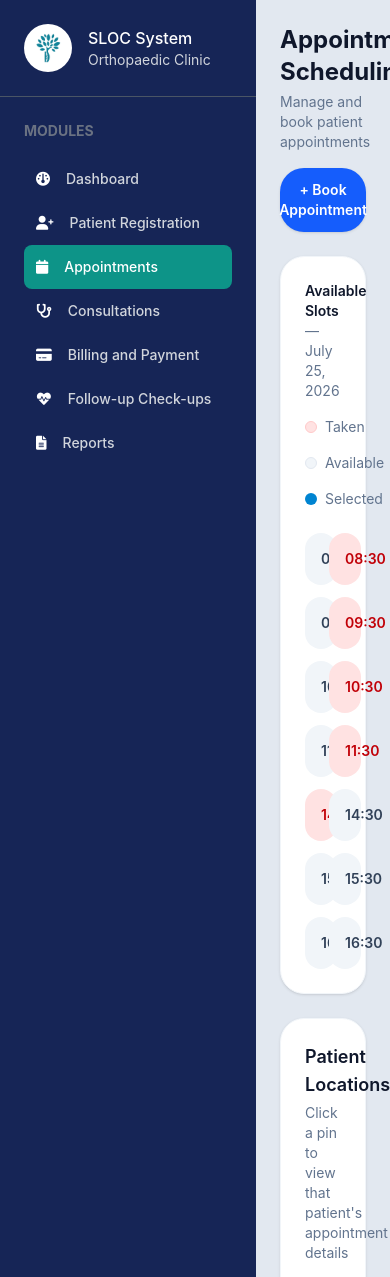
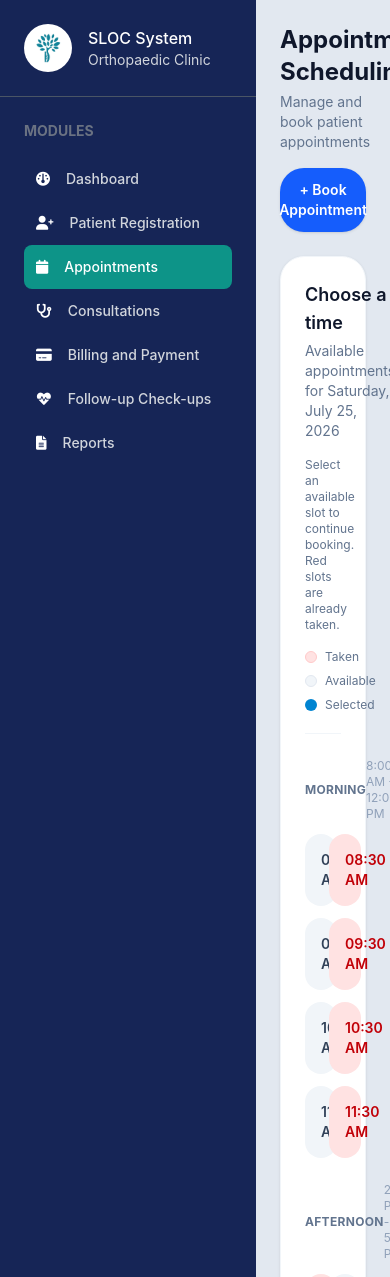
Before and after one commit to Raffy-san/Orthopaedic-clinic-system, a PHP site: page /admin/appointments.php in a window 390 px wide. Shown: the top 1277 px of the page. Run offline with PHP 8.4, Linux system fonts and the light colour scheme; data that the repository does not hold is empty.

Commit message:
On branch raffy  Your branch is up to date with 'origin/raffy'.  Changes to be committed: 	modified:   admin/appointments.php 	modified:   assets/css/output.css

```diff
--- a/admin/appointments.php
+++ b/admin/appointments.php
@@ -73,13 +73,18 @@
         </div>
 
         <div class="space-y-6">
+            <div class="grid grid-cols-1 gap-6 xl:grid-cols-2">
                 <div class="rounded-3xl bg-white p-6 shadow-sm border border-slate-100">
-                <div class="flex flex-col gap-4 sm:flex-row sm:items-center sm:justify-between mb-6">
+                    <div class="mb-6 flex flex-col gap-4 border-b border-slate-100 pb-5">
+                        <div class="flex items-start justify-between gap-3">
                             <div>
-                        <p class="text-sm font-semibold text-slate-900">Available Slots <span
-                                class="font-normal text-slate-500">— July 25, 2026</span></p>
+                                <h2 class="text-lg font-semibold text-slate-900">Choose a time</h2>
+                                <p class="mt-1 text-sm text-slate-500">Available appointments for Saturday, July 25, 2026</p>
                             </div>
-                    <div class="flex flex-wrap items-center gap-4 text-sm text-slate-500">
+                            <span class="shrink-0 rounded-full bg-emerald-50 px-3 py-1 text-xs font-semibold text-emerald-700">9 available</span>
+                        </div>
+                        <p class="text-xs text-slate-500">Select an available slot to continue booking. Red slots are already taken.</p>
+                        <div class="flex flex-wrap items-center gap-x-4 gap-y-2 text-xs text-slate-500">
                             <span class="flex items-center gap-2"><span
                                     class="h-3 w-3 rounded-full bg-red-100 border border-red-200"></span>Taken</span>
                             <span class="flex items-center gap-2"><span
@@ -89,45 +94,54 @@
                         </div>
                     </div>
 
-                <div class="grid grid-cols-2 sm:grid-cols-4 xl:grid-cols-6 gap-3">
+                    <div class="mb-3 flex items-center justify-between">
+                        <h3 class="text-xs font-bold uppercase tracking-wide text-slate-500">Morning</h3>
+                        <span class="text-xs text-slate-400">8:00 AM - 12:00 PM</span>
+                    </div>
+                    <div class="mb-6 grid grid-cols-2 gap-3 sm:grid-cols-3">
                     <button
-                        class="rounded-3xl bg-slate-100 px-4 py-4 text-sm font-semibold text-slate-700">08:00</button>
-                    <button class="rounded-3xl bg-red-100 px-4 py-4 text-sm font-semibold text-red-700">08:30</button>
+                        class="rounded-3xl bg-slate-100 px-4 py-4 text-sm font-semibold text-slate-700">08:00 AM</button>
+                    <button class="rounded-3xl bg-red-100 px-4 py-4 text-sm font-semibold text-red-700">08:30 AM</button>
                     <button
-                        class="rounded-3xl bg-slate-100 px-4 py-4 text-sm font-semibold text-slate-700">09:00</button>
-                    <button class="rounded-3xl bg-red-100 px-4 py-4 text-sm font-semibold text-red-700">09:30</button>
+                        class="rounded-3xl bg-slate-100 px-4 py-4 text-sm font-semibold text-slate-700">09:00 AM</button>
+                    <button class="rounded-3xl bg-red-100 px-4 py-4 text-sm font-semibold text-red-700">09:30 AM</button>
                     <button
-                        class="rounded-3xl bg-slate-100 px-4 py-4 text-sm font-semibold text-slate-700">10:00</button>
-                    <button class="rounded-3xl bg-red-100 px-4 py-4 text-sm font-semibold text-red-700">10:30</button>
+                        class="rounded-3xl bg-slate-100 px-4 py-4 text-sm font-semibold text-slate-700">10:00 AM</button>
+                    <button class="rounded-3xl bg-red-100 px-4 py-4 text-sm font-semibold text-red-700">10:30 AM</button>
                     <button
-                        class="rounded-3xl bg-slate-100 px-4 py-4 text-sm font-semibold text-slate-700">11:00</button>
-                    <button class="rounded-3xl bg-red-100 px-4 py-4 text-sm font-semibold text-red-700">11:30</button>
-                    <button class="rounded-3xl bg-red-100 px-4 py-4 text-sm font-semibold text-red-700">14:00</button>
+                        class="rounded-3xl bg-slate-100 px-4 py-4 text-sm font-semibold text-slate-700">11:00 AM</button>
+                    <button class="rounded-3xl bg-red-100 px-4 py-4 text-sm font-semibold text-red-700">11:30 AM</button>
+                    </div>
+
+                    <div class="mb-3 flex items-center justify-between">
+                        <h3 class="text-xs font-bold uppercase tracking-wide text-slate-500">Afternoon</h3>
+                        <span class="text-xs text-slate-400">2:00 PM - 5:00 PM</span>
+                    </div>
+                    <div class="grid grid-cols-2 gap-3 sm:grid-cols-3">
+                    <button class="rounded-3xl bg-red-100 px-4 py-4 text-sm font-semibold text-red-700">02:00 PM</button>
                     <button
-                        class="rounded-3xl bg-slate-100 px-4 py-4 text-sm font-semibold text-slate-700">14:30</button>
+                        class="rounded-3xl bg-slate-100 px-4 py-4 text-sm font-semibold text-slate-700">02:30 PM</button>
                     <button
-                        class="rounded-3xl bg-slate-100 px-4 py-4 text-sm font-semibold text-slate-700">15:00</button>
+                        class="rounded-3xl bg-slate-100 px-4 py-4 text-sm font-semibold text-slate-700">03:00 PM</button>
                     <button
-                        class="rounded-3xl bg-slate-100 px-4 py-4 text-sm font-semibold text-slate-700">15:30</button>
+                        class="rounded-3xl bg-slate-100 px-4 py-4 text-sm font-semibold text-slate-700">03:30 PM</button>
                     <button
-                        class="rounded-3xl bg-slate-100 px-4 py-4 text-sm font-semibold text-slate-700">16:00</button>
+                        class="rounded-3xl bg-slate-100 px-4 py-4 text-sm font-semibold text-slate-700">04:00 PM</button>
                     <button
-                        class="rounded-3xl bg-slate-100 px-4 py-4 text-sm font-semibold text-slate-700">16:30</button>
+                        class="rounded-3xl bg-slate-100 px-4 py-4 text-sm font-semibold text-slate-700">04:30 PM</button>
                     </div>
                 </div>
 
                 <!-- Patient Locations Map -->
-            <!-- Patient Locations Map -->
                 <div class="rounded-3xl bg-white p-6 shadow-sm border border-slate-100">
-                <div class="flex flex-col gap-4 sm:flex-row sm:items-center sm:justify-between mb-6">
+                    <div class="mb-6 flex flex-col gap-4 border-b border-slate-100 pb-5">
                         <div>
-                        <h2 class="text-lg font-semibold text-slate-900">Patient Locations</h2>
-                        <p class="mt-1 text-sm text-slate-500">Click a pin to view that patient's appointment details
-                        </p>
+                            <h2 class="text-lg font-semibold text-slate-900">Patient locations</h2>
+                            <p class="mt-1 text-sm text-slate-500">Use the age filters, then select a pin to view appointment details.</p>
                         </div>
 
-                    <!-- Age Group Filter -->
-                    <div class="flex items-center gap-2" id="ageFilterGroup">
+                        <div class="flex flex-wrap items-center gap-2" id="ageFilterGroup" aria-label="Filter patients by age">
+                            <span class="mr-1 text-xs font-semibold text-slate-500">Show:</span>
                         <button data-age="all"
                             class="age-filter-btn active-filter rounded-full px-4 py-2 text-xs font-semibold transition">
                             All Ages
@@ -148,6 +162,17 @@
                     </div>
                 <div id="patientMap" class="w-full rounded-3xl overflow-hidden border border-slate-200"
                     style="height: 420px;"></div>
+                <div class="mt-4 flex flex-wrap items-center gap-x-4 gap-y-2 text-xs text-slate-500" aria-label="Map status legend">
+                    <span class="font-semibold text-slate-700">Appointment status:</span>
+                    <span class="flex items-center gap-2"><span class="h-3 w-3 rounded-full bg-emerald-500"></span>Confirmed</span>
+                    <span class="flex items-center gap-2"><span class="h-3 w-3 rounded-full bg-amber-500"></span>Pending</span>
+                    <span class="flex items-center gap-2"><span class="h-3 w-3 rounded-full bg-rose-500"></span>Cancelled</span>
+                </div>
+                <p class="mt-3 text-[11px] leading-relaxed text-slate-400">
+                    Pins are anonymized for privacy — only age bracket, gender, and status are shown here.
+                    Full patient records are available in the patient's file, not on this map.
+                </p>
+                </div>
             </div>
 
             <div class="rounded-3xl bg-white p-6 shadow-sm border border-slate-100">
@@ -244,14 +269,18 @@
      *
      * const patients = <?php echo json_encode($patientsWithCoordinates); ?>;
      *
-     * Each patient record needs: name, doctor, reason, time, status, city, lat, lng, age.
+     * Each record needs: lat, lng, age, gender, status (and city, only for internal
+     * grouping — it is not shown to the viewer). Do NOT include name, doctor, or
+     * reason here — those stay in the patient's actual record/file and are pulled
+     * up separately (e.g. only after the analyst clicks through with proper access),
+     * not exposed on this map view.
      */
         const patients = [
-            { name: "Carmen Reyes", doctor: "Dr. Reyes", reason: "Follow-up", time: "11:30 AM", status: "Confirmed", city: "Imus, Cavite", lat: 14.4297, lng: 120.9367, age: 65 },
-            { name: "Diego Morales", doctor: "Dr. Villanueva", reason: "X-Ray Review", time: "02:00 PM", status: "Confirmed", city: "Quezon City", lat: 14.6760, lng: 121.0437, age: 42 },
-            { name: "Elena Castro", doctor: "Dr. Fuentes", reason: "New Patient", time: "03:30 PM", status: "Pending", city: "Makati City", lat: 14.5547, lng: 121.0244, age: 27 },
-            { name: "Ricardo Bautista", doctor: "Dr. Reyes", reason: "Consultation", time: "04:00 PM", status: "Pending", city: "Dasmariñas, Cavite", lat: 14.3294, lng: 120.9367, age: 58 },
-            { name: "Marisol Ramos", doctor: "Dr. Fuentes", reason: "Follow-up", time: "04:30 PM", status: "Cancelled", city: "Manila", lat: 14.5995, lng: 120.9842, age: 71 }
+            { city: "Imus, Cavite", lat: 14.4297, lng: 120.9367, age: 65, gender: "Female", status: "Confirmed" },
+            { city: "Quezon City", lat: 14.6760, lng: 121.0437, age: 42, gender: "Male", status: "Confirmed" },
+            { city: "Makati City", lat: 14.5547, lng: 121.0244, age: 27, gender: "Female", status: "Pending" },
+            { city: "Dasmariñas, Cavite", lat: 14.3294, lng: 120.9367, age: 58, gender: "Male", status: "Pending" },
+            { city: "Manila", lat: 14.5995, lng: 120.9842, age: 71, gender: "Female", status: "Cancelled" }
         ];
 
         const statusColors = {
@@ -267,6 +296,13 @@
             return "60plus";
         }
 
+        // Human-readable bracket label for the popup — never the exact age, just the range
+        function getAgeLabel(age) {
+            if (age < 30) return "Below 30";
+            if (age <= 59) return "30 - 59";
+            return "60 Above";
+        }
+
         // Center the map roughly over Metro Manila / Cavite
         const map = L.map('patientMap').setView([14.55, 121.0], 10);
 
@@ -276,7 +312,7 @@
         }).addTo(map);
 
         // Keep a reference to each marker alongside its patient data so we can filter later
-        const markers = patients.map(p => {
+        const markers = patients.map((p, index) => {
             const marker = L.circleMarker([p.lat, p.lng], {
                 radius: 9,
                 fillColor: statusColors[p.status] || "#64748b",
@@ -285,12 +321,14 @@
                 fillOpacity: 0.9
             });
 
+            // Anonymized popup: generic "Patient N" label, age bracket + gender in
+            // parentheses, city for general area only, and status. No name, no
+            // doctor, no visit reason — that stays in the actual patient file.
             const popupHtml = `
             <div class="patient-popup">
-                <h3>${p.name}</h3>
-                <p>${p.doctor} · ${p.reason}</p>
-                <p>${p.time} — ${p.city}</p>
-                <p>Age: ${p.age}</p>
+                <h3>Patient ${index + 1}</h3>
+                <p>(${getAgeLabel(p.age)}, ${p.gender})</p>
+                <p>${p.city}</p>
                 <span class="status" style="background:${statusColors[p.status]}22; color:${statusColors[p.status]};">${p.status}</span>
             </div>
         `;
--- a/assets/css/output.css
+++ b/assets/css/output.css
@@ -16,6 +16,7 @@
     --color-orange-700: oklch(55.3% 0.195 38.402);
     --color-orange-800: oklch(47% 0.157 37.304);
     --color-amber-100: oklch(96.2% 0.059 95.617);
+    --color-amber-500: oklch(76.9% 0.188 70.08);
     --color-amber-700: oklch(55.5% 0.163 48.998);
     --color-yellow-50: oklch(98.7% 0.026 102.212);
     --color-yellow-100: oklch(97.3% 0.071 103.193);
@@ -26,7 +27,9 @@
     --color-green-100: oklch(96.2% 0.044 156.743);
     --color-green-600: oklch(62.7% 0.194 149.214);
     --color-green-700: oklch(52.7% 0.154 150.069);
+    --color-emerald-50: oklch(97.9% 0.021 166.113);
     --color-emerald-100: oklch(95% 0.052 163.051);
+    --color-emerald-500: oklch(69.6% 0.17 162.48);
     --color-emerald-700: oklch(50.8% 0.118 165.612);
     --color-teal-50: oklch(98.4% 0.014 180.72);
     --color-teal-100: oklch(95.3% 0.051 180.801);
@@ -62,6 +65,7 @@
     --color-purple-500: oklch(62.7% 0.265 303.9);
     --color-purple-600: oklch(55.8% 0.288 302.321);
     --color-rose-100: oklch(94.1% 0.03 12.58);
+    --color-rose-500: oklch(64.5% 0.246 16.439);
     --color-rose-700: oklch(51.4% 0.222 16.935);
     --color-slate-50: oklch(98.4% 0.003 247.858);
     --color-slate-100: oklch(96.8% 0.007 247.896);
@@ -106,6 +110,7 @@
     --font-weight-semibold: 600;
     --font-weight-bold: 700;
     --font-weight-extrabold: 800;
+    --tracking-wide: 0.025em;
     --leading-tight: 1.25;
     --leading-relaxed: 1.625;
     --radius-lg: 0.5rem;
@@ -321,6 +326,9 @@
   .mt-auto {
     margin-top: auto;
   }
+  .mr-1 {
+    margin-right: var(--spacing);
+  }
   .mr-2 {
     margin-right: calc(var(--spacing) * 2);
   }
@@ -504,6 +512,12 @@
     margin-block-start: calc(calc(var(--spacing) * 6) * var(--tw-space-y-reverse));
     margin-block-end: calc(calc(var(--spacing) * 6) * calc(1 - var(--tw-space-y-reverse)));
   }
+  .gap-x-4 {
+    column-gap: calc(var(--spacing) * 4);
+  }
+  .gap-y-2 {
+    row-gap: calc(var(--spacing) * 2);
+  }
   .overflow-auto {
     overflow: auto;
   }
@@ -583,6 +597,9 @@
   .bg-amber-100 {
     background-color: var(--color-amber-100);
   }
+  .bg-amber-500 {
+    background-color: var(--color-amber-500);
+  }
   .bg-blue-50 {
     background-color: var(--color-blue-50);
   }
@@ -598,8 +615,14 @@
   .bg-cyan-100 {
     background-color: var(--color-cyan-100);
   }
+  .bg-emerald-50 {
+    background-color: var(--color-emerald-50);
+  }
   .bg-emerald-100 {
     background-color: var(--color-emerald-100);
+  }
+  .bg-emerald-500 {
+    background-color: var(--color-emerald-500);
   }
   .bg-gray-50 {
     background-color: var(--color-gray-50);
@@ -624,6 +647,9 @@
   }
   .bg-rose-100 {
     background-color: var(--color-rose-100);
+  }
+  .bg-rose-500 {
+    background-color: var(--color-rose-500);
   }
   .bg-sky-400 {
     background-color: var(--color-sky-400);
@@ -745,6 +771,9 @@
   .pr-10 {
     padding-right: calc(var(--spacing) * 10);
   }
+  .pb-5 {
+    padding-bottom: calc(var(--spacing) * 5);
+  }
   .pl-6 {
     padding-left: calc(var(--spacing) * 6);
   }
@@ -819,6 +848,10 @@
   .font-semibold {
     --tw-font-weight: var(--font-weight-semibold);
     font-weight: var(--font-weight-semibold);
+  }
+  .tracking-wide {
+    --tw-tracking: var(--tracking-wide);
+    letter-spacing: var(--tracking-wide);
   }
   .text-amber-700 {
     color: var(--color-amber-700);
@@ -1129,6 +1162,9 @@
     }
   }
   @media (width >= 80rem) {
+    .xl\:grid-cols-2 {
+      grid-template-columns: repeat(2, minmax(0, 1fr));
+    }
     .xl\:grid-cols-6 {
       grid-template-columns: repeat(6, minmax(0, 1fr));
     }
@@ -1194,6 +1230,10 @@
   inherits: false;
 }
 @property --tw-font-weight {
+  syntax: "*";
+  inherits: false;
+}
+@property --tw-tracking {
   syntax: "*";
   inherits: false;
 }
@@ -1331,6 +1371,7 @@
       --tw-gradient-to-position: 100%;
       --tw-leading: initial;
       --tw-font-weight: initial;
+      --tw-tracking: initial;
       --tw-shadow: 0 0 #0000;
       --tw-shadow-color: initial;
       --tw-shadow-alpha: 100%;
```
Lines whose indentation alone changed are shown as unchanged.
